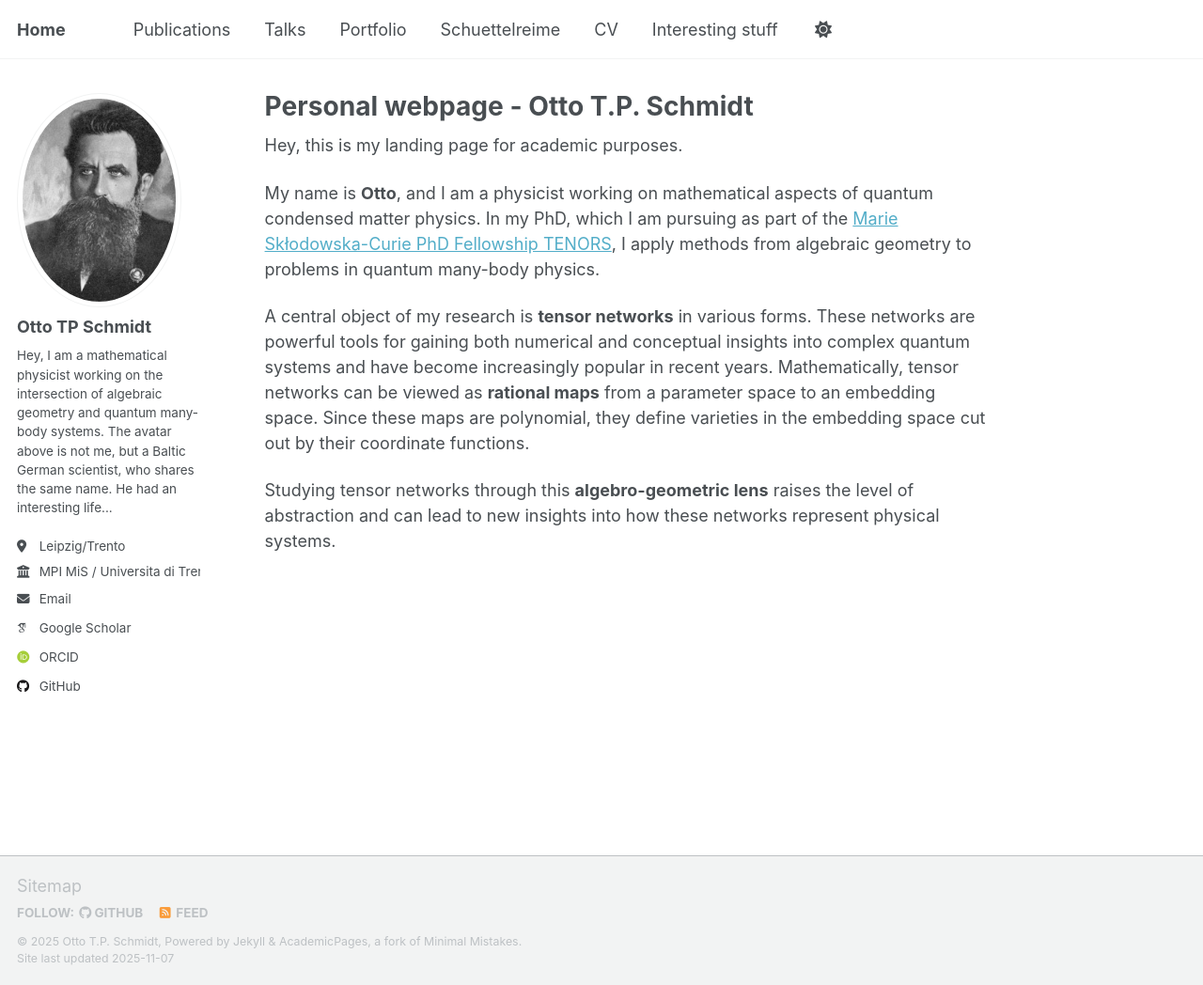
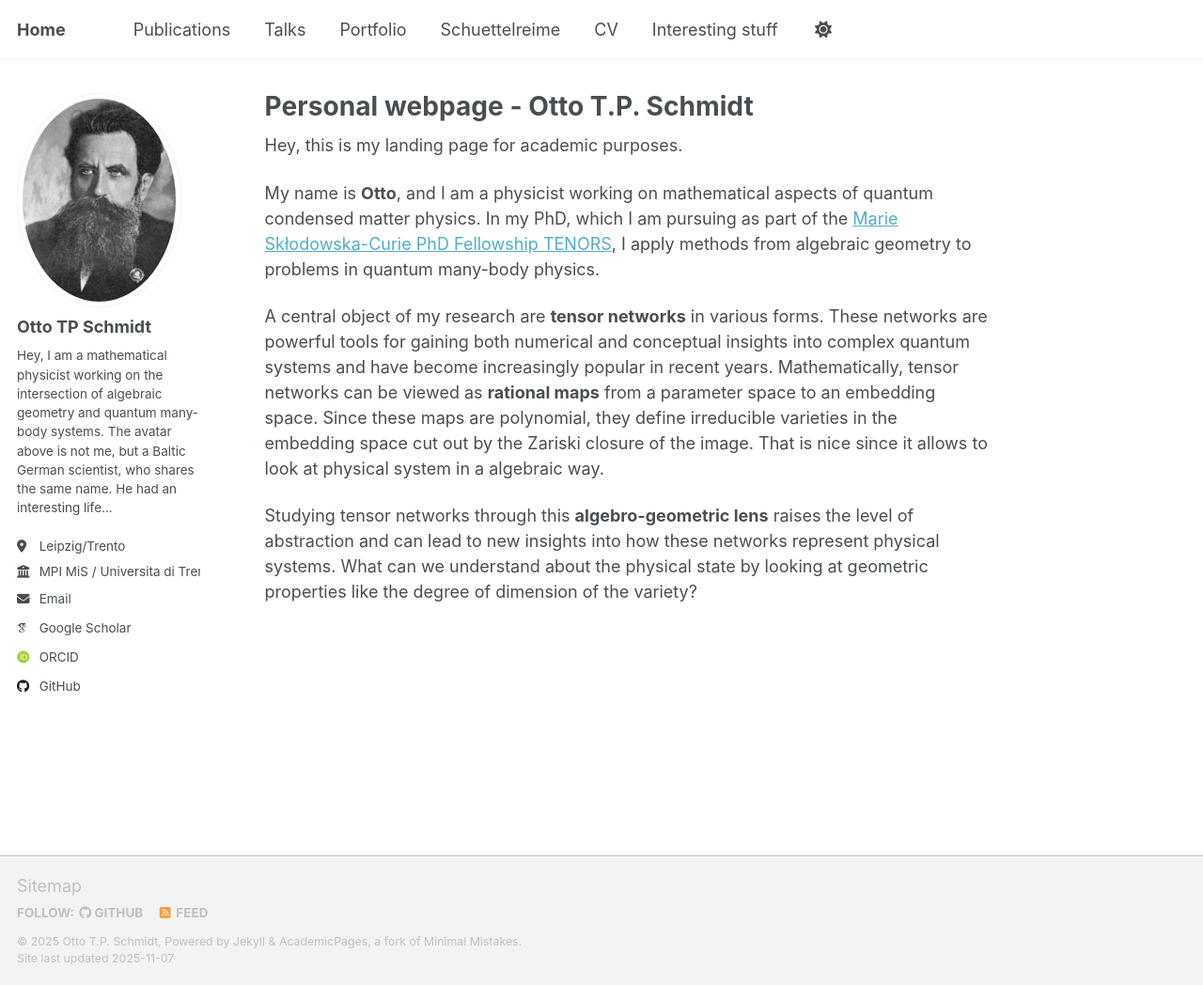
Before and after one commit to ottotpschmidt/ottotpschmidt.github.io, a Jekyll site: the page built from _pages/about.md, in a window 1280 px wide and 1048 px high. Shown: the whole window at 94% size. Built offline with Jekyll 4.4.1, drawn with Linux system fonts in a browser that asks for light colours; some web fonts are replaced; a script that is not in the unit is left out.

Commit message:
Fix grammar and enhance clarity in about.md
Corrected grammatical errors and improved clarity in the text.

```diff
--- a/_pages/about.md
+++ b/_pages/about.md
@@ -12,6 +12,6 @@ Hey, this is my landing page for academic purposes.
 
 My name is **Otto**, and I am a physicist working on mathematical aspects of quantum condensed matter physics. In my PhD, which I am pursuing as part of the [Marie Skłodowska-Curie PhD Fellowship TENORS](https://tenors-network.eu/dc-10-geometry-of-tensor-network-varieties-for-quantum-condensed-matter-physics/), I apply methods from algebraic geometry to problems in quantum many-body physics.
 
-A central object of my research is **tensor networks** in various forms. These networks are powerful tools for gaining both numerical and conceptual insights into complex quantum systems and have become increasingly popular in recent years. Mathematically, tensor networks can be viewed as **rational maps** from a parameter space to an embedding space. Since these maps are polynomial, they define varieties in the embedding space cut out by their coordinate functions.
+A central object of my research are **tensor networks** in various forms. These networks are powerful tools for gaining both numerical and conceptual insights into complex quantum systems and have become increasingly popular in recent years. Mathematically, tensor networks can be viewed as **rational maps** from a parameter space to an embedding space. Since these maps are polynomial, they define irreducible varieties in the embedding space cut out by the Zariski closure of the image. That is nice since it allows to look at physical system in a algebraic way.
 
-Studying tensor networks through this **algebro-geometric lens** raises the level of abstraction and can lead to new insights into how these networks represent physical systems.
+Studying tensor networks through this **algebro-geometric lens** raises the level of abstraction and can lead to new insights into how these networks represent physical systems. What can we understand about the physical state by looking at geometric properties like the degree of dimension of the variety?
```
